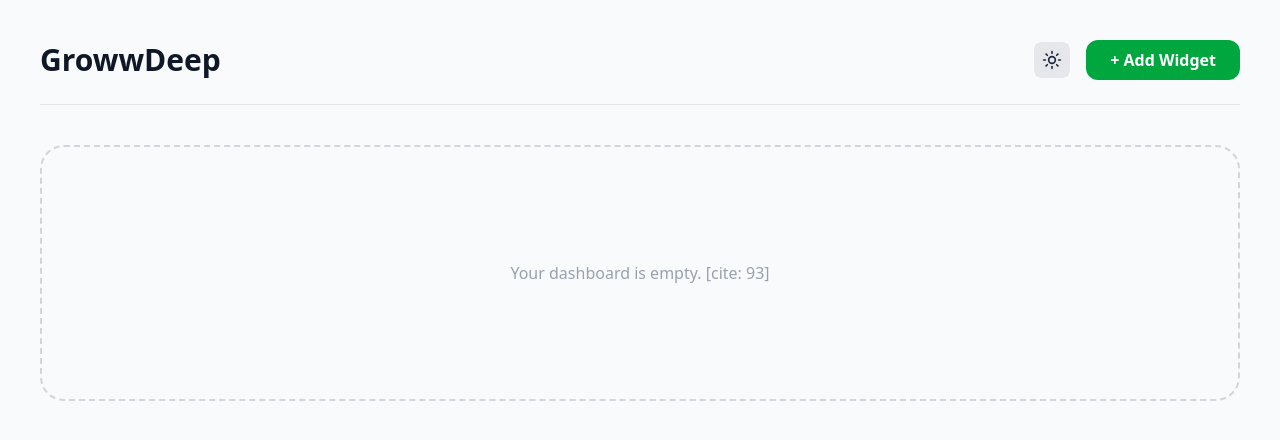
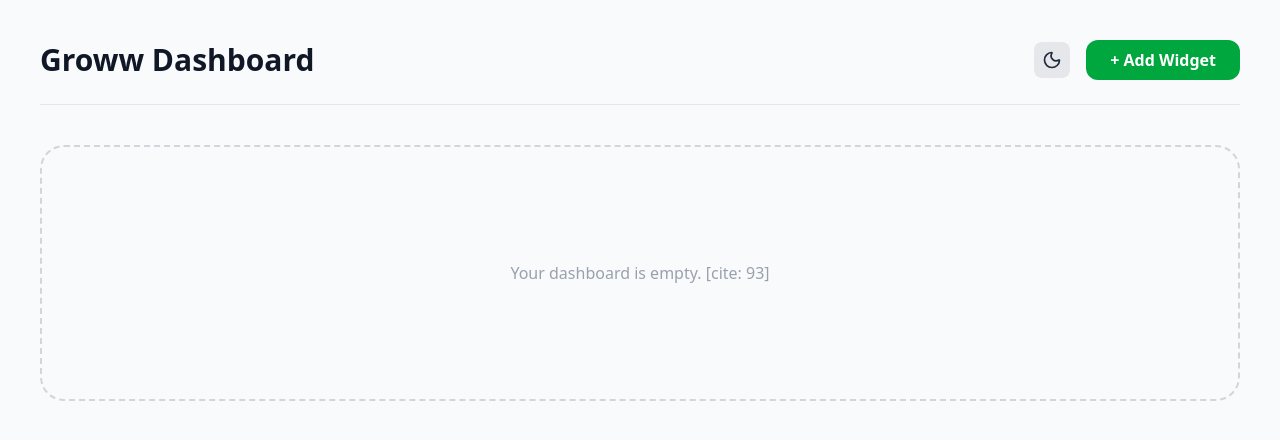
Before and after one commit to deepanshichoudhary11/growwdeep, a Next.js app: page / in a window 1280 px wide. Shown: the top 440 px of the page. Built offline with nearby package versions, Linux system fonts and the light colour scheme.

Commit message:
Final Update: Header rename to Groww Dashboard and theme fix

```diff
--- a/src/app/layout.tsx
+++ b/src/app/layout.tsx
@@ -1,11 +1,11 @@
 import './globals.css';
-import { ThemeProvider } from '../components/ThemeProvider';
+import { ThemeProvider } from '@/components/ThemeProvider';
 
 export default function RootLayout({ children }: { children: React.ReactNode }) {
   return (
     <html lang="en" suppressHydrationWarning>
       <body>
-        <ThemeProvider>
+        <ThemeProvider attribute="class" defaultTheme="system" enableSystem>
           {children}
         </ThemeProvider>
       </body>
--- a/src/app/page.tsx
+++ b/src/app/page.tsx
@@ -31,7 +31,7 @@
     <main className="min-h-screen bg-gray-50 dark:bg-black p-6 md:p-10 transition-colors">
       <div className="max-w-7xl mx-auto">
         <header className="flex justify-between items-center mb-10 border-b border-gray-200 dark:border-slate-800 pb-6">
-          <h1 className="text-3xl font-bold text-gray-900 dark:text-white">GrowwDeep</h1>
+          <h1 className="text-3xl font-bold text-gray-900 dark:text-white">Groww Dashboard</h1>
           <div className="flex items-center gap-4">
             <ThemeToggle />
             <button
--- a/src/components/ThemeProvider.tsx
+++ b/src/components/ThemeProvider.tsx
@@ -1,10 +1,7 @@
 'use client';
 import { ThemeProvider as NextThemesProvider } from 'next-themes';
+import { type ThemeProviderProps } from 'next-themes';
 
-export function ThemeProvider({ children }: { children: React.ReactNode }) {
-  return (
-    <NextThemesProvider attribute="class" defaultTheme="dark" enableSystem>
-      {children}
-    </NextThemesProvider>
-  );
+export function ThemeProvider({ children, ...props }: ThemeProviderProps) {
+  return <NextThemesProvider {...props}>{children}</NextThemesProvider>;
 }
--- a/src/components/Widgets/WidgetCard.tsx
+++ b/src/components/Widgets/WidgetCard.tsx
@@ -13,7 +13,7 @@
   const fetchData = async () => {
     try {
       setLoading(true);
-      const res = await fetch(widget.apiUrl);
+      const res = await fetch(widget.apiUrl, { cache: 'no-store' });
       if (!res.ok) throw new Error('API Error or Rate Limit exceeded');
       const json = await res.json();
       setData(json);
```
